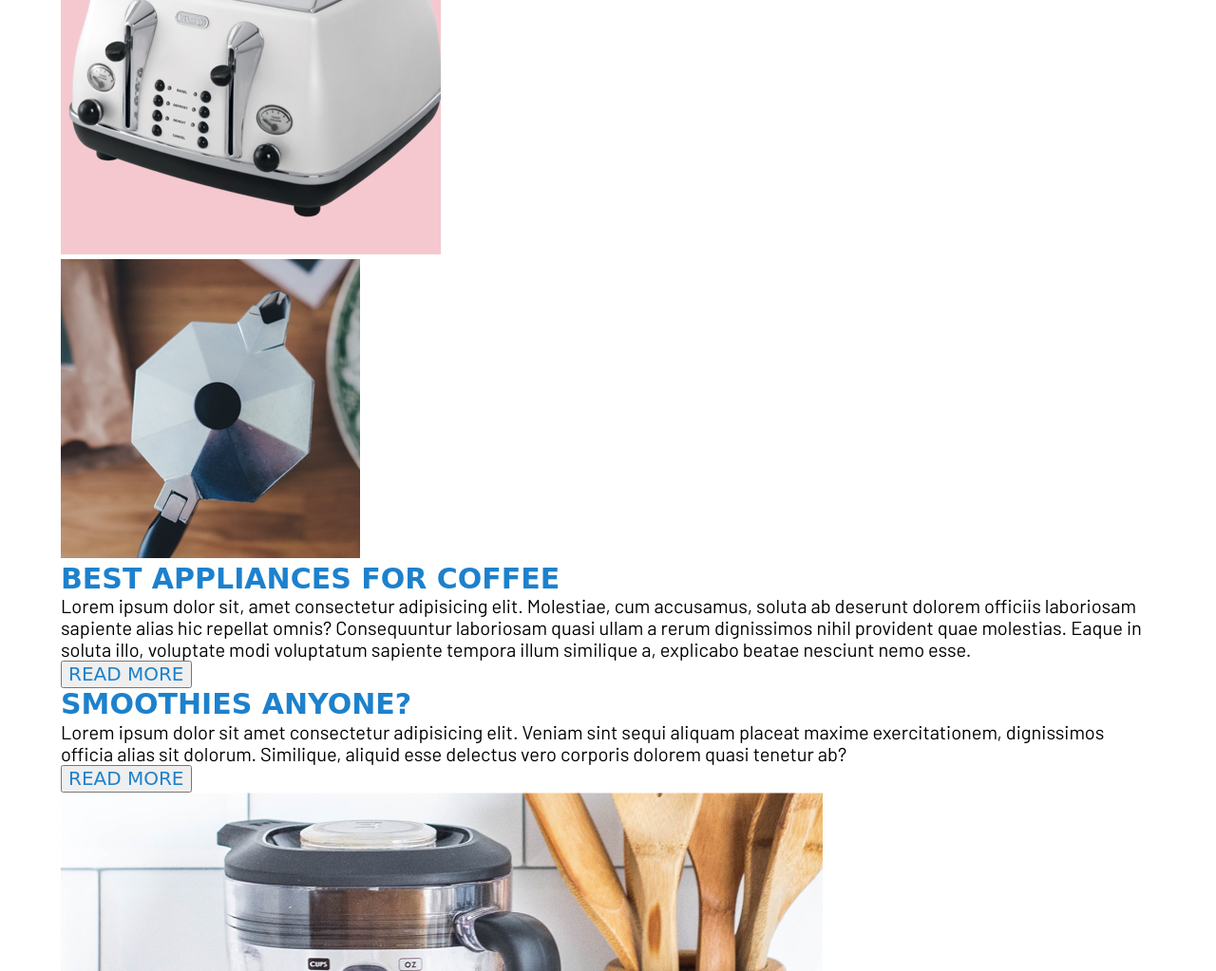
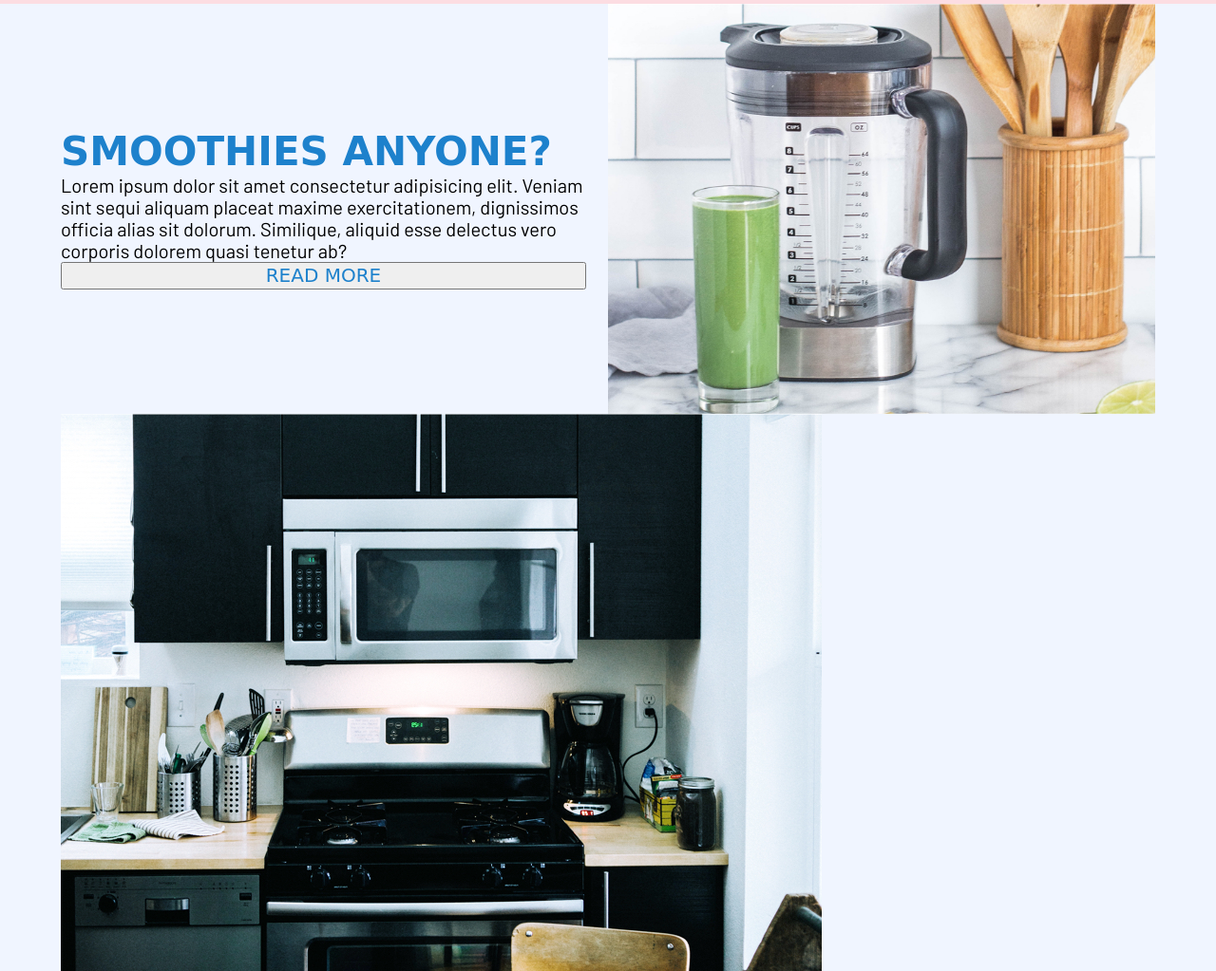
Before and after one commit to ayearwood81/adrian-yearwood-assignment-01, a plain HTML site: page index.html in a window 1280 px wide. Shown: the part 1777-2800 px from the top of the page at 95% size. Drawn offline with Linux system fonts and the light colour scheme; a web font is replaced by a local one.

Commit message:
styled news appliances section

```diff
--- a/index.html
+++ b/index.html
@@ -57,9 +57,10 @@
             </nav>
         </aside>
     </header>
+    <main>
         <section class="newsAppliances">
             <div class="wrapper">
-            <h2>new appliances</h2>
+                <h2>news appliances</h2>
                 <ul class="appliancePics">
                     <li>
                         <img src="./assets/gallery-photo-1.jpg" alt="microwave">
@@ -75,14 +76,15 @@
                     <img src="./assets/square-photo.jpg" alt="top view of a french press">
                     <div class="coffeeInfo">
                         <h2>best appliances for coffee</h2>
-                    <article>Lorem ipsum dolor sit, amet consectetur adipisicing elit. Molestiae, cum accusamus, soluta ab deserunt dolorem officiis laboriosam sapiente alias hic repellat omnis? Consequuntur laboriosam quasi ullam a rerum dignissimos nihil provident quae molestias. Eaque in soluta illo, voluptate modi voluptatum sapiente tempora illum similique a, explicabo beatae nesciunt nemo esse.</article>
+                        <article>Lorem ipsum dolor sit amet consectetur adipisicing elit. Ipsa, ut reprehenderit fugiat libero aspernatur molestiae odit iure mollitia nisi eaque optio voluptatem placeat asperiores cumque voluptas nam, quod rerum expedita dicta porro. Dolor provident tempore, quo, quam nobis aliquid placeat doloremque voluptatibus reprehenderit molestiae, eaque voluptatem dolorum inventore veniam saepe vero voluptatum cum hic. Consequuntur ipsum facilis ex quae nisi ut exercitationem voluptatibus. Possimus sit sed quo commodi harum nemo reiciendis ut necessitatibus quis ad, pariatur enim minus aperiam blanditiis excepturi nobis esse! Commodi error quam quasi, ex praesentium, modi totam excepturi iure laudantium eum corporis, temporibus hic! Atque, animi!</article>
                         <button>read more</button>
                     </div>
                 </div>
             </div>
         </section>
-    <section class="smoothies">
+        <section class="smoothiesNewHome">
             <div class="wrapper">
+                <div class="smoothies">
                     <div class="smoothieInfo">
                         <h2>smoothies anyone?</h2>
                         <article>Lorem ipsum dolor sit amet consectetur adipisicing elit. Veniam sint sequi aliquam placeat maxime exercitationem, dignissimos officia alias sit dolorum. Similique, aliquid esse delectus vero corporis dolorem quasi tenetur ab?</article>
@@ -90,14 +92,13 @@
                     </div>
                     <img src="./assets/right-photo.jpg" alt="mixer and smoothie on a countertop" class="smoothiepic">
                 </div>
-    </section>
-    <section class="newHome">
-        <div class="wrapper">
+                <div class="newHome">
                     <img src="./assets/left-photo.jpg" alt="gas range with microwave above">
                     <div class="newHomeInfo">
                         <h2>new home, new appliances</h2>
                         <article>Lorem ipsum dolor sit amet consectetur adipisicing elit. Maiores repellat libero labore ut iure modi quo. Natus explicabo maiores laboriosam labore! Modi facere quod saepe ab molestias, neque corrupti beatae?</article>
                         <button>read more</button>
+                    </div>
                 </div>
             </div>
         </section>
@@ -151,6 +152,7 @@
                 </ul>
             </div>
         </section>
+    </main>
     <footer>
         <p>Copyright <span>&#169;</span> 2019 HackerYou</p>
     </footer>
--- a/styles/sass/styles.scss
+++ b/styles/sass/styles.scss
@@ -12,6 +12,7 @@ h3 {
     margin:0;
     padding:0;
     list-style: none;
+
 }
 h1,
 h2,
@@ -21,6 +22,9 @@ a {
     font-family: 'Emblema One', cursive;
     color: #1d81cc;
     text-transform: uppercase;
+}
+h2 {
+    font-size: 2.1rem;
 }
 p,
 article {
@@ -45,7 +49,7 @@ header {
         ul {
             width:40%;
             display:flex;
-            justify-content: center;
+            justify-content: flex-end;
             li {
                 display:inline-block;
                 margin: 0 4%;
@@ -73,6 +77,69 @@ header {
             position:absolute;
             top:40vh;
             left:0;
+            h1 {
+                font-size:5.23rem;
+                line-height: 87.3px;
+                width:50%;
+            }
+            p {
+                color: #042259;
+                font-size:1.86rem;
+                line-height: 37.9px;
+                margin: 0;
+            }
         }
     }
 }
+.newsAppliances {
+    background-color: #fcdde2;
+    padding:1% 0%;
+    h2 {
+        text-align: center;
+        margin:5% 0%;
+    }
+    .appliancePics {
+        display:flex;
+        justify-content: space-between;
+        li {
+            width: 31%;
+            img {
+                width:100%;
+                height:auto;
+            }
+        }
+    }
+    .coffee {
+        display:flex;
+        margin:5% 0%;
+        .coffeeInfo {
+            display:flex;
+            flex-direction: column;
+            justify-content: space-between;
+            align-items: flex-start;
+            width:75%;
+            margin-left:2%;
+            h2 {
+                margin: 0;
+            }
+        }
+    }
+}
+.smoothiesNewHome {
+    background-color: #f0f5ff;
+    height:auto;
+    .smoothies {
+        display:flex;
+        align-items: center;
+        .smoothieInfo {
+            width:50%;
+            padding-right: 2%;
+            display:flex;
+            flex-direction: column;
+        }
+        img {
+            height:auto;
+            width:50%;
+        }
+    }
+}
```
Also changed, not shown: styles/styles.css. Lines whose indentation alone changed are shown as unchanged.
